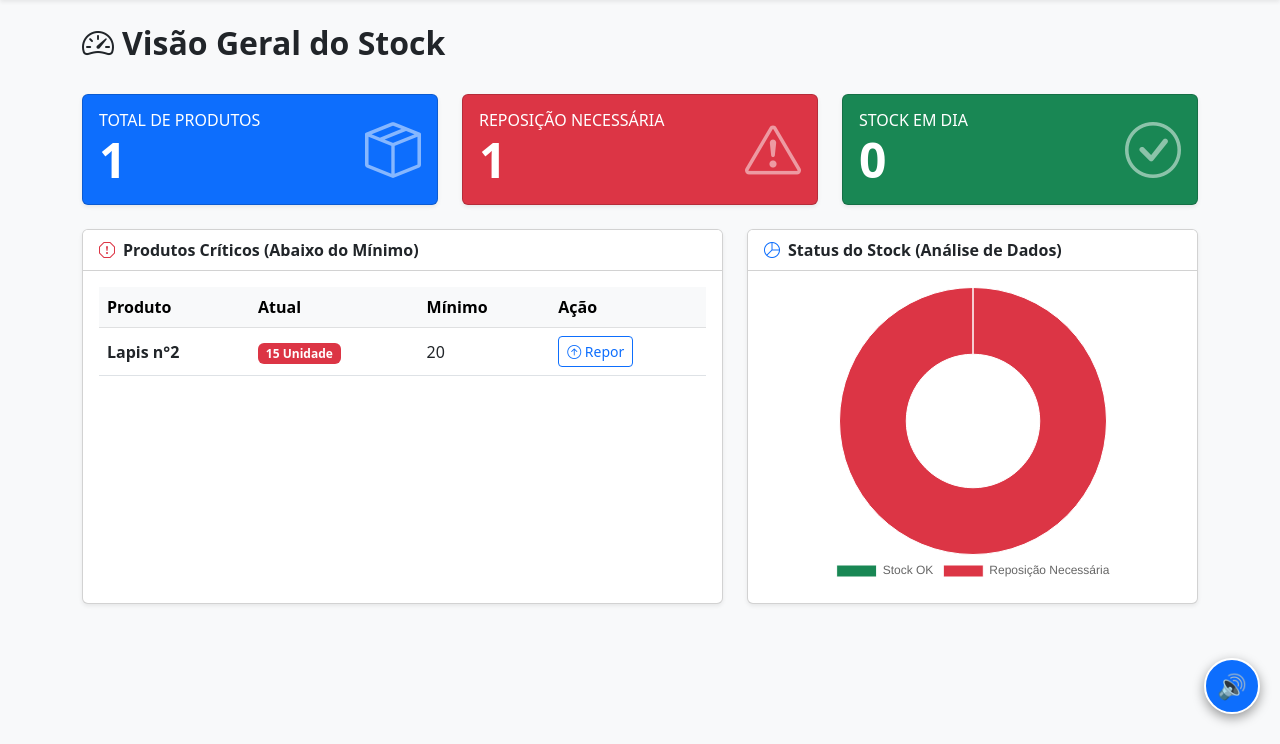
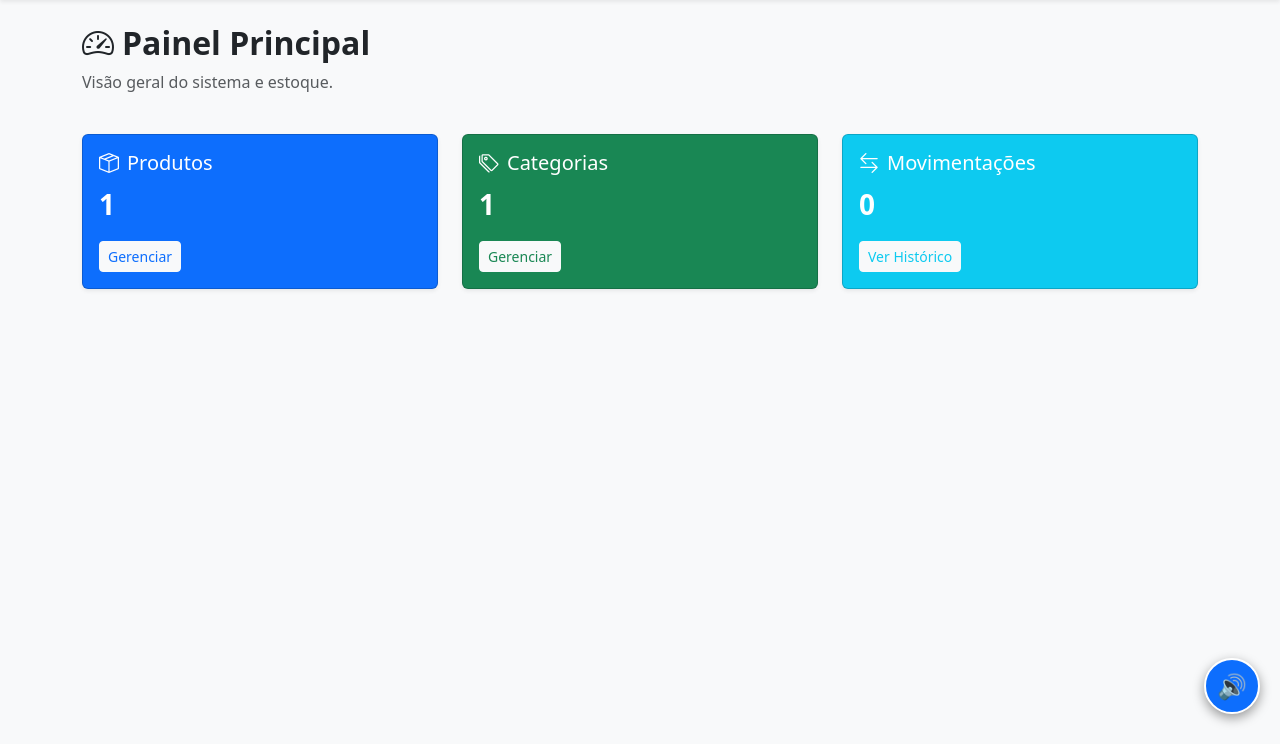
Before and after one commit to Hagane-no/Projeto-integrador-II, a Django app: page / in a window 1280 px wide. Shown: the part 56-800 px from the top of the page. Run offline with Django 5.2, Linux system fonts and the light colour scheme; a user stored in the database is signed in; data comes from the database, SQL or seed files in the repository.

Commit message:
Update dashboard.html

```diff
--- a/templates/dashboard.html
+++ b/templates/dashboard.html
@@ -5,135 +5,40 @@
 
 {% block content %}
 <div class="row mb-4">
-    <div class="col-md-12">
-        <h2 class="fw-bold"><i class="bi bi-speedometer2 me-2"></i>Visão Geral do Stock</h2>
-    </div>
-</div>
-
-<div class="row g-4 mb-4">
-    <!-- Cartão Total de Produtos -->
-    <div class="col-md-4">
-        <div class="card bg-primary text-white shadow-sm h-100">
-            <div class="card-body d-flex justify-content-between align-items-center">
-                <div>
-                    <h6 class="card-title text-uppercase mb-0">Total de Produtos</h6>
-                    <h2 class="fw-bold display-5 mb-0">{{ total_produtos }}</h2>
-                </div>
-                <i class="bi bi-box-seam display-4 opacity-50"></i>
-            </div>
-        </div>
-    </div>
-
-    <!-- Cartão Produtos em Alerta -->
-    <div class="col-md-4">
-        <div class="card bg-danger text-white shadow-sm h-100">
-            <div class="card-body d-flex justify-content-between align-items-center">
-                <div>
-                    <h6 class="card-title text-uppercase mb-0">Reposição Necessária</h6>
-                    <h2 class="fw-bold display-5 mb-0">{{ qtd_alerta }}</h2>
-                </div>
-                <i class="bi bi-exclamation-triangle display-4 opacity-50"></i>
-            </div>
-        </div>
-    </div>
-
-    <!-- Cartão Produtos com Stock Normal -->
-    <div class="col-md-4">
-        <div class="card bg-success text-white shadow-sm h-100">
-            <div class="card-body d-flex justify-content-between align-items-center">
-                <div>
-                    <h6 class="card-title text-uppercase mb-0">Stock em Dia</h6>
-                    <h2 class="fw-bold display-5 mb-0">{{ qtd_ok }}</h2>
-                </div>
-                <i class="bi bi-check-circle display-4 opacity-50"></i>
-            </div>
-        </div>
+    <div class="col">
+        <h2 class="fw-bold"><i class="bi bi-speedometer2 me-2"></i>Painel Principal</h2>
+        <p class="text-muted">Visão geral do sistema e estoque.</p>
     </div>
 </div>
 
 <div class="row g-4">
-    <!-- Tabela de Alertas -->
-    <div class="col-md-7">
-        <div class="card shadow-sm h-100">
-            <div class="card-header bg-white font-weight-bold fw-bold">
-                <i class="bi bi-exclamation-octagon text-danger me-2"></i>Produtos Críticos (Abaixo do Mínimo)
-            </div>
+    <!-- Cards de Resumo -->
+    <div class="col-md-4">
+        <div class="card bg-primary text-white shadow-sm">
             <div class="card-body">
-                {% if produtos_alerta %}
-                    <div class="table-responsive">
-                        <table class="table table-hover align-middle">
-                            <thead class="table-light">
-                                <tr>
-                                    <th>Produto</th>
-                                    <th>Atual</th>
-                                    <th>Mínimo</th>
-                                    <th>Ação</th>
-                                </tr>
-                            </thead>
-                            <tbody>
-                                {% for item in produtos_alerta %}
-                                <tr>
-                                    <td><strong>{{ item.nome }}</strong></td>
-                                    <td><span class="badge bg-danger">{{ item.quantidade_atual }} {{ item.unidade_medida }}</span></td>
-                                    <td>{{ item.quantidade_minima }}</td>
-                                    <td>
-                                        <a href="{% url 'reposicao' %}" class="btn btn-sm btn-outline-primary">
-                                            <i class="bi bi-arrow-up-circle"></i> Repor
-                                        </a>
-                                    </td>
-                                </tr>
-                                {% endfor %}
-                            </tbody>
-                        </table>
-                    </div>
-                {% else %}
-                    <div class="alert alert-success mb-0 text-center">
-                        <i class="bi bi-emoji-smile me-2"></i>Todos os produtos possuem quantidade suficiente em stock!
-                    </div>
-                {% endif %}
+                <h5 class="card-title"><i class="bi bi-box-seam me-2"></i>Produtos</h5>
+                <p class="card-text fs-3 fw-bold">{{ total_produtos|default:"0" }}</p>
+                <a href="{% url 'gerenciar_produtos' %}" class="btn btn-light btn-sm text-primary">Gerenciar</a>
             </div>
         </div>
     </div>
-
-    <!-- Gráfico de Análise de Dados (Chart.js) -->
-    <div class="col-md-5">
-        <div class="card shadow-sm h-100">
-            <div class="card-header bg-white fw-bold">
-                <i class="bi bi-pie-chart text-primary me-2"></i>Status do Stock (Análise de Dados)
+    <div class="col-md-4">
+        <div class="card bg-success text-white shadow-sm">
+            <div class="card-body">
+                <h5 class="card-title"><i class="bi bi-tags me-2"></i>Categorias</h5>
+                <p class="card-text fs-3 fw-bold">{{ total_categorias|default:"0" }}</p>
+                <a href="{% url 'gerenciar_categorias' %}" class="btn btn-light btn-sm text-success">Gerenciar</a>
             </div>
-            <div class="card-body d-flex align-items-center justify-content-center">
-                <div style="max-width: 300px; width: 100%;">
-                    <canvas id="stockChart"></canvas>
-                </div>
+        </div>
+    </div>
+    <div class="col-md-4">
+        <div class="card bg-info text-white shadow-sm">
+            <div class="card-body">
+                <h5 class="card-title"><i class="bi bi-arrow-left-right me-2"></i>Movimentações</h5>
+                <p class="card-text fs-3 fw-bold">{{ total_movimentacoes|default:"0" }}</p>
+                <a href="{% url 'historico' %}" class="btn btn-light btn-sm text-info">Ver Histórico</a>
             </div>
         </div>
     </div>
 </div>
 {% endblock %}
-
-{% block scripts %}
-<script>
-    document.addEventListener('DOMContentLoaded', function() {
-        const ctx = document.getElementById('stockChart').getContext('2d');
-        const stockChart = new Chart(ctx, {
-            type: 'doughnut',
-            data: {
-                labels: ['Stock OK', 'Reposição Necessária'],
-                datasets: [{
-                    data: [{{ qtd_ok }}, {{ qtd_alerta }}],
-                    backgroundColor: ['#198754', '#dc3545'],
-                    borderWidth: 1
-                }]
-            },
-            options: {
-                responsive: true,
-                plugins: {
-                    legend: {
-                        position: 'bottom'
-                    }
-                }
-            }
-        });
-    });
-</script>
-{% endblock %}
```
